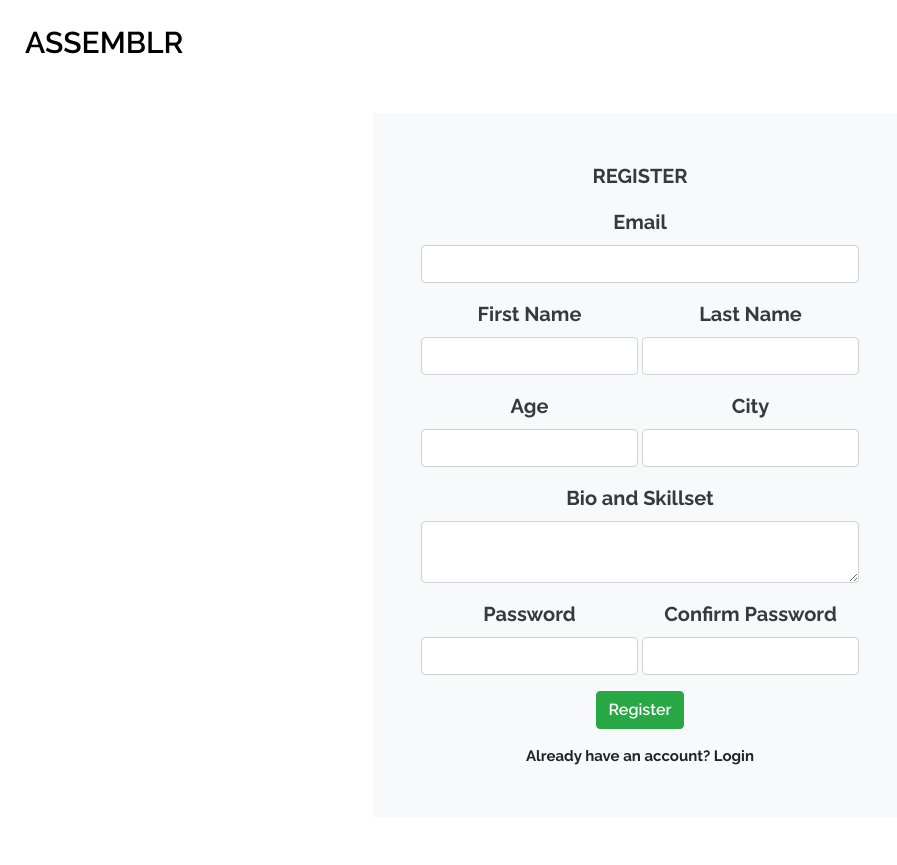
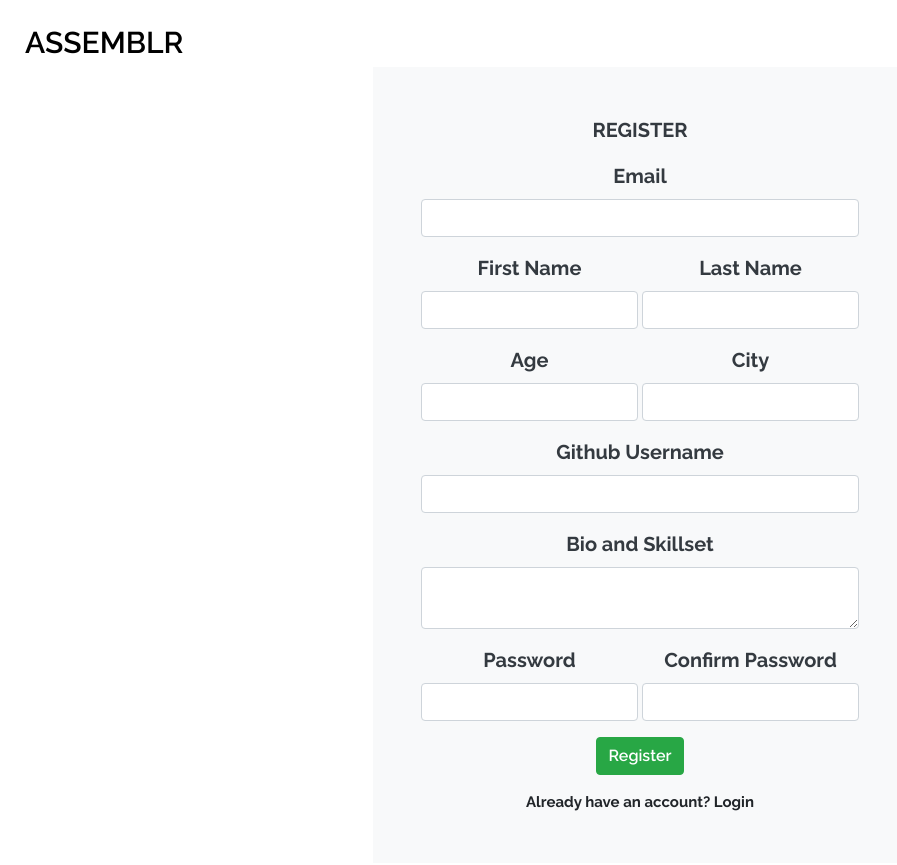
Before and after one commit to SolonEDU/assemblr, a Flask app: page /signup in a window 1280 px wide. Shown: the whole page, without its empty margins (0-897 px from the left). Run offline with Flask 2, Linux system fonts and the light colour scheme; some libraries are stand-ins or nearby versions.

Commit message:
add github username

```diff
--- a/templates/register.html
+++ b/templates/register.html
@@ -42,6 +42,11 @@
                 <label for="city" class="font-weight-bold">City</label>
                 <input name="city" type="text" class="form-control" id="city" required>
             </div>
+            <br>
+            <div class="form-group">
+                <label for="github" class="font-weight-bold">Github Username</label>
+                <input name="github" type="text" class="form-control" id="github" required>
+            </div>
             <div class="form-group">
                 <label for="bio" class="font-weight-bold">Bio and Skillset</label>
                 <textarea name="bio" type="text" class="form-control" id="bio" required></textarea>
```
